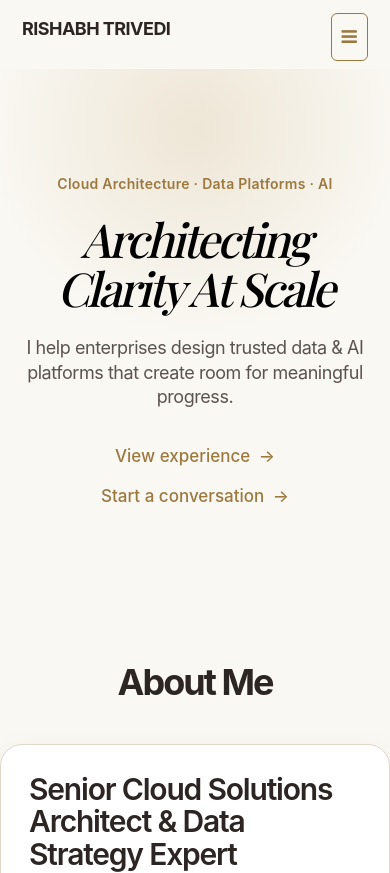
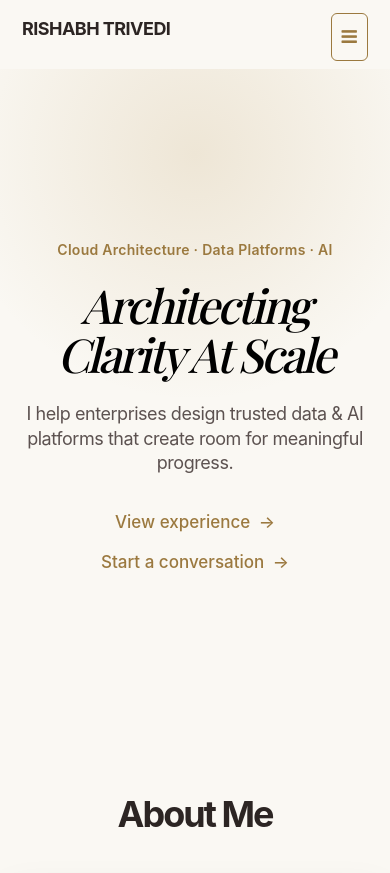
Before and after one commit to trivedirishabh/personalwebsite, a plain HTML site: page index.html in a window 390 px wide. Shown: the top 873 px of the page. Drawn offline with nearby package versions, Linux system fonts and the light colour scheme; some icons are missing.

Commit message:
mobile layout change

```diff
--- a/assets/css/style.css
+++ b/assets/css/style.css
@@ -2101,3 +2101,20 @@ section {
         border-left: 0;
     }
 }
+
+/* =========================================================
+   MOBILE HERO - KEEP ABOUT SECTION BELOW THE FIRST SCREEN
+   ========================================================= */
+
+@media (max-width: 991px) {
+    #welcome-hero {
+        min-height: calc(100svh - 72px);
+        height: auto;
+        display: flex;
+        align-items: center;
+    }
+
+    #welcome-hero .container {
+        width: 100%;
+    }
+}
```
